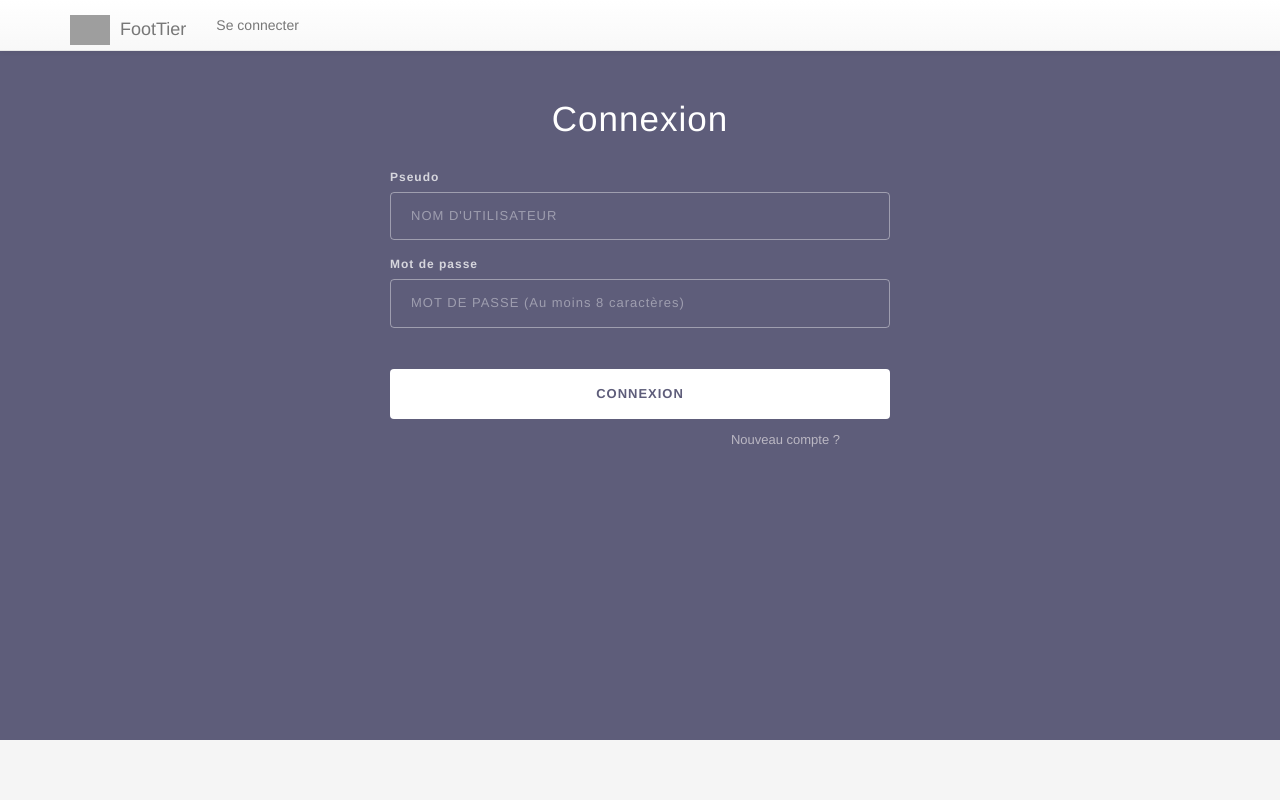
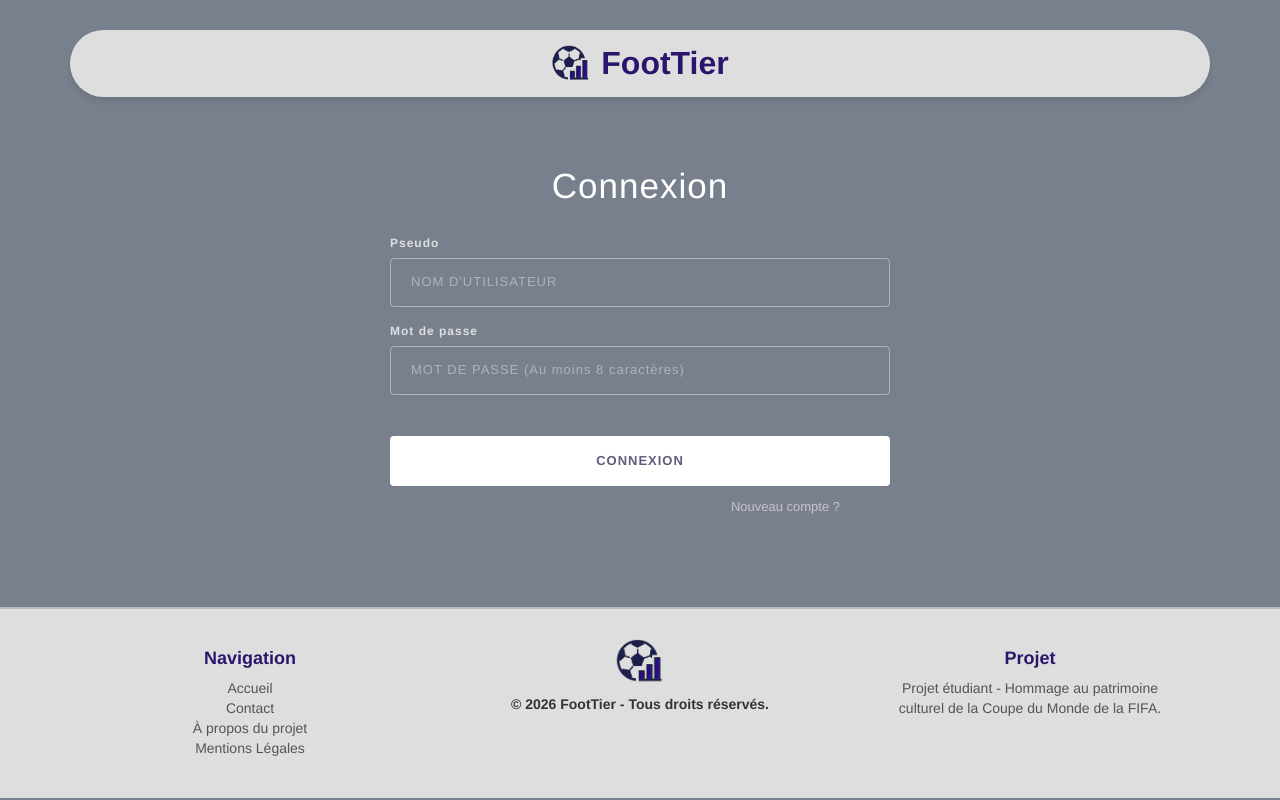
Before and after one commit to Domain-Noam/FootTier, a PHP site: page / in a window 1280 px wide. Run offline with PHP 8.4, Linux system fonts and the light colour scheme; grey boxes are pictures that could not be loaded.

Commit message:
Ajout 2 medias et 2 images, realisation header et footer

```diff
--- a/ressources/img/de con.txt
+++ /dev/null
@@ -1 +0,0 @@
-de con
--- a/ressources/medias/de con.txt
+++ /dev/null
@@ -1 +0,0 @@
-de con
--- a/views/footer.php
+++ b/views/footer.php
@@ -1,35 +1,44 @@
 <?php
-
-// Si la page est appelée directement par son adresse, on redirige en passant pas la page index
+// Si la page est appelée directement par son adresse, on redirige en passant par la page index
 if (basename($_SERVER["PHP_SELF"]) != "index.php")
 {
 	header("Location:../index.php");
 	die("");
 }
-
 ?>
 
+    </div> <div style="height: 50px;"></div>
 
-</div>
-<!-- fin du content -->
+</div> <footer style="background-color: #dedede; border-top: 2px solid #b2bec3; padding: 30px 0; margin-top: auto;">
+    <div class="container">
+        <div class="row text-center">
 
-<!-- fin du wrap -->
-</div>
+            <div class="col-md-4">
+                <h4 style="font-weight: bold; color: #2c166d;">Navigation</h4>
+                <ul class="list-unstyled" style="color: #555;">
+                    <li>Accueil</li>
+                    <li>Contact</li>
+                    <li>À propos du projet</li>
+                    <li>Mentions Légales</li>
+                </ul>
+            </div>
 
-<div id="footer">
-  <div class="container">
-   	 <p class="text-muted credit">
-		<?php
-		// Si l'utilisateur est connecte, on affiche un lien de deconnexion
-		if (valider("connecte","SESSION"))
-		{
-			echo "Utilisateur <b>$_SESSION[pseudo]</b> connecté depuis <b>$_SESSION[heureConnexion]</b> &nbsp; ";
-			echo "<a href=\"controleur.php?action=Logout\">Se Déconnecter</a>";
-		}
-		?>
-	</p>
-  </div>
-</div>
+            <div class="col-md-4">
+                <img src="ressources/img/logo.png" alt="Logo FootTier" width="50" style="margin-bottom: 10px;" />
+                <p style="font-weight: bold; margin: 0; color: #333;">&copy; 2026 FootTier - Tous droits réservés.</p>
+            </div>
+
+            <div class="col-md-4">
+                <h4 style="font-weight: bold; color: #2c166d;">Projet</h4>
+                <p style="color: #555;">
+                    Projet étudiant - Hommage au patrimoine<br />
+                    culturel de la Coupe du Monde de la FIFA.
+                </p>
+            </div>
+
+        </div>
+    </div>
+</footer>
 
 </body>
 </html>
--- a/views/header.php
+++ b/views/header.php
@@ -1,85 +1,177 @@
 <?php
-
-// Si la page est appelée directement par son adresse, on redirige en passant pas la page index
+//si la page est appelée directement par son adresse, on redirige en passant par la page index
 if (basename($_SERVER["PHP_SELF"]) != "index.php")
 {
 	header("Location:../index.php");
 	die("");
 }
+?>
+<!DOCTYPE html>
+<html lang="fr">
+<head>
+	<meta charset="utf-8" />
+	<title>FootTier</title>
 
-// Pose qq soucis avec certains serveurs...
-echo "<?xml version=\"1.0\" encoding=\"utf-8\" ?>";
-?>
-<!DOCTYPE html PUBLIC "-//W3C//DTD XHTML 1.0 Strict//EN" "http://www.w3.org/TR/xhtml1/DTD/xhtml1-strict.dtd">
-<html xmlns="http://www.w3.org/1999/xhtml">
-
-<!-- **** H E A D **** -->
-<head>
-	<meta http-equiv="Content-Type" content="text/html; charset=utf-8" />
-	<title>FootTier</title>
-	<!-- <link rel="stylesheet" type="text/css" href="css/style.css"> -->
-
-	<!-- Liaisons aux fichiers css de Bootstrap -->
 	<link href="bootstrap/css/bootstrap.min.css" rel="stylesheet" />
 	<link href="bootstrap/css/bootstrap-theme.min.css" rel="stylesheet" />
+
 	<link href="css/style.css" rel="stylesheet" />
-	<!--[if lt IE 9]>
-	  <script src="js/html5shiv.js"></script>
-	  <script src="js/respond.min.js"></script>
-	<![endif]-->
 
 	<script src="js/jquery.js"></script>
+	<script src="bootstrap/js/bootstrap.min.js"></script>
 	<script src="js/interaction.js"></script>
-	<script src="bootstrap/js/bootstrap.min.js"></script>
 
 	<style>
-	  .navbar-brand img {
-	    max-width: 50px;
-	    max-height: 30px;
-	    display: inline;
-	    margin-right: 10px;
-	  }
+        /* fond du site */
+        body {
+            background-color: #79808d; /* bleu-gris du fond */
+            margin-top: 0; /* enlève la marge par défaut tout en haut */
+            padding-top: 0;
+        }
+
+        /* la pilule grise claire */
+        .pilule-entete {
+            background-color: #dedede;
+            border-radius: 50px;
+            padding: 15px 30px;
+            margin-top: 30px; /* Espace réduit entre le haut de l'écran et la pilule */
+            margin-bottom: 30px;
+            display: flex; /* Utilisation de Flexbox */
+            align-items: center;
+            box-shadow: 0 4px 6px rgba(0,0,0,0.1);
+        }
+
+        /* variantes de disposition Flexbox selon la vue connectée ou non */
+        .entete-centre {
+            justify-content: center;
+        }
+        .entete-espace {
+            justify-content: space-between;
+        }
+
+        /* logo + titre */
+        .section-marque {
+            display: flex;
+            align-items: center;
+            text-decoration: none;
+        }
+        .section-marque img {
+            width: 40px;
+            height: auto;
+        }
+        .section-marque h1 {
+            margin: 0 0 0 10px;
+            font-weight: bold;
+            font-size: 32px;
+            color: #2c166d; /* Violet foncé */
+        }
+        .section-marque:hover {
+            text-decoration: none;
+        }
+
+        /* boutons de navigation */
+        .boutons-nav {
+            display: flex;
+            gap: 15px;
+            align-items: center;
+        }
+        .bouton-nav {
+            border: 2px solid #2c166d;
+            border-radius: 20px;
+            padding: 8px 20px;
+            color: #2c166d;
+            text-decoration: none;
+            font-weight: bold;
+            font-size: 14px;
+            text-align: center;
+            background-color: transparent;
+            transition: all 0.2s;
+            line-height: 1.2;
+        }
+        .bouton-nav:hover, .bouton-nav:focus {
+            background-color: #2c166d;
+            color: #ffffff;
+            text-decoration: none;
+        }
+
+        /* icône utilisateur à droite du footer */
+        .icone-utilisateur {
+            width: 60px;
+            height: 60px;
+            border-radius: 50%;
+            border: 2px solid #2c166d;
+            cursor: pointer;
+        }
+
+        /* popup de déconnexion */
+        #popupUtilisateur {
+            display: none;
+            position: absolute;
+            right: 30px;
+            top: 80px;
+            background: white;
+            padding: 15px;
+            border: 1px solid #ccc;
+            border-radius: 8px;
+            z-index: 1000;
+            min-width: 150px;
+            text-align: center;
+            box-shadow: 0 4px 8px rgba(0,0,0,0.2);
+        }
+
 	</style>
+</head>
 
-</head>
-<!-- **** F I N **** H E A D **** -->
+<body>
+<div id="enveloppe">
 
+  <div class="container">
 
-<!-- **** B O D Y **** -->
-<body>
+    <?php
+    //vérification de la session via la fonction valider
+    if (!valider("connecte", "SESSION")) {
+    ?>
+        <div class="pilule-entete entete-centre">
+            <a href="index.php" class="section-marque">
+                <img src="ressources/img/logo.png" alt="Logo" /> <!-- le logo de FootTier -->
+                <h1>FootTier</h1>
+            </a>
+        </div>
+    <?php
+    } else {
+    ?>
+        <div class="pilule-entete entete-espace" style="position: relative;">
+            <a href="index.php?view=galerie" class="section-marque">
+                <img src="ressources/img/logo.png" alt="Logo" />
+                <h1>FootTier</h1>
+            </a>
 
-<!-- style inspiré de http://www.bootstrapzero.com/bootstrap-template/sticky-footer -->
+            <div class="boutons-nav">
+                <a href="index.php?view=creation" class="bouton-nav">Créer une tierlist</a>
+                <a href="index.php?view=galerie" class="bouton-nav">Galerie de la<br>communauté</a>
+                <a href="index.php?view=brouillon" class="bouton-nav">Mes<br>Brouillons</a>
 
-<!-- Wrap all page content here -->
-<div id="wrap">
+                <?php
+                //vérification du statut admin pour afficher le bouton
+                if (valider("admin", "SESSION") == 1) {
+                ?>
+                    <a href="index.php?view=admin" class="bouton-nav">Administration</a>
+                <?php } ?>
+            </div>
 
-  <!-- Fixed navbar -->
-  <div class="navbar navbar-default navbar-fixed-top">
-    <div class="container">
-      <div class="navbar-header">
-        <button type="button" class="navbar-toggle" data-toggle="collapse" data-target=".navbar-collapse">
-          <span class="icon-bar"></span>
-        </button>
-	<a class="navbar-brand" href="index.php?view=galerie"><img src="ressources/ig2i.jpeg" alt="Logo FootTier" />FootTier</a>
-      </div>
-      <div class="collapse navbar-collapse">
-        <ul class="nav navbar-nav">
-		<?php
-		// Si l'utilisateur n'est pas connecte, on affiche un lien de connexion
-		if (!valider("connecte","SESSION")) {
-			echo mkHeadLink("Se connecter","connexion",$view);
-			//echo "<li><a href=\"index.php?view=login\">Se connecter</a></li>";
-		} else {
-			mkHeadLink("Galerie","galerie",$view);
-		  	echo "Vas-y Adrien :)";
-	  }
-		?>
-        </ul>
-      </div><!--/.nav-collapse -->
-    </div>
-  </div>
+            <div>
+                <?php $pseudo = htmlspecialchars($_SESSION["pseudo"]); //protection XSS avec htmlspecialchars() ?>
+                <img src="ressources/img/user_icon.png" alt="Profil" class="icone-utilisateur" onclick="document.getElementById('popupUtilisateur').style.display = document.getElementById('popupUtilisateur').style.display === 'none' ? 'block' : 'none';">
 
+                <div id="popupUtilisateur">
+                    <p style="font-weight: bold; color: #333; margin-bottom: 10px;"><?php echo $pseudo; ?></p>
+                    <a href="controleur.php?action=Logout" class="btn btn-sm btn-danger w-100">Déconnexion</a> <!-- btn-danger : vient de Boostrap -->
+                </div>
+            </div>
 
+        </div>
+    <?php
+    }
+    ?>
 
-  <!-- Begin page content -->
-  <div class="container">
+    <div class="contenu-principal">
```
Also changed, not shown: ressources/img/logo.png (added), ressources/img/mbappe2022.jpg (added), ressources/img/pavard2018.jpg (added), 2 other files.
